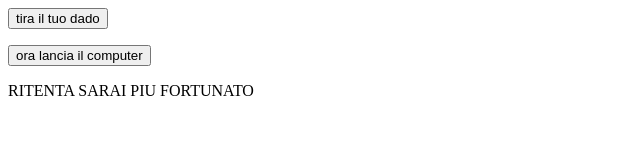
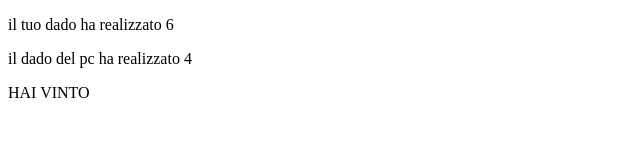
Before and after one commit to geffen007/js-mail-dadi, a plain HTML site: page index.html in a window 1280 px wide. Shown: the whole page, without its empty margins (0-640 px from the left). Drawn offline with Linux system fonts and the light colour scheme.

Commit message:
senza funzioni

```diff
--- a/index.html
+++ b/index.html
@@ -6,20 +6,13 @@
     </head>
     <body>
 
-
-
-
-        <button onclick="miolancio()">tira il tuo dado</button>
+        <!-- <button onclick="miolancio()">tira il tuo dado</button> -->
         <p id="risultato-utente"></p>
 
-        <button onclick="lanciocpu()">ora lancia il computer</button>
+        <!-- <button onclick="lanciocpu()">ora lancia il computer</button> -->
         <p id="risultato-cpu"></p>
 
         <div id="chi-ha-vinto"></div>
-
-
-
-
 
 
 
--- a/js/script.js
+++ b/js/script.js
@@ -20,30 +20,42 @@
 
 var tiroUtente = 0;
 var tiroPc= 0;
-var risultato= "parita";
+var risultato;
 
+tiroUtente = Math.floor(Math.random()*6)+1;
+document.getElementById("risultato-utente").innerHTML="il tuo dado ha realizzato " + tiroUtente;
 
-function miolancio() {
-    tiroUtente= Math.floor(Math.random()*6)+1;
-    document.getElementById("risultato-utente").innerHTML=tiroUtente;
-
-}
-
-
-
-function lanciocpu() {
-    tiroPc= parseInt(Math.floor(Math.random()*6)+1);
-    document.getElementById("risultato-cpu").innerHTML=tiroPc;
-}
+tiroPc= Math.floor(Math.random()*6)+1;
+document.getElementById("risultato-cpu").innerHTML="il dado del pc ha realizzato " + tiroPc;
 
 if (tiroUtente > tiroPc) {
-    risultato="hai vinto";
+    risultato="HAI VINTO";
+} else if (tiroUtente<tiroPc) {
+    risultato="RITENTA SARAI PIU FORTUNATO";
 } else {
-    risultato="RITENTA SARAI PIU FORTUNATO";
+    risultato= "PARITA\'";
 }
 
 document.getElementById("chi-ha-vinto").innerHTML=risultato;
 
-console.log(tiroUtente);
-console.log(tiroPc);
-console.log(risultato);
+
+
+// function miolancio(tiroUtente) {
+//     tiroUtente = Math.floor(Math.random()*6)+1;
+//     document.getElementById("risultato-utente").innerHTML=miolancio(tiroUtente);
+//     return tiroUtente;
+// }
+// console.log(tiroUtente);
+//
+// function lanciocpu() {
+//     tiroPc= Math.floor(Math.random()*6)+1;
+//     document.getElementById("risultato-cpu").innerHTML=tiroPc;
+// }
+//
+// if (tiroUtente > tiroPc) {
+//     risultato="hai vinto";
+// } else if (tiroUtente<tiroPc) {
+//     risultato="RITENTA SARAI PIU FORTUNATO";
+// } else {
+//     risultato= "parita";
+// }
```
